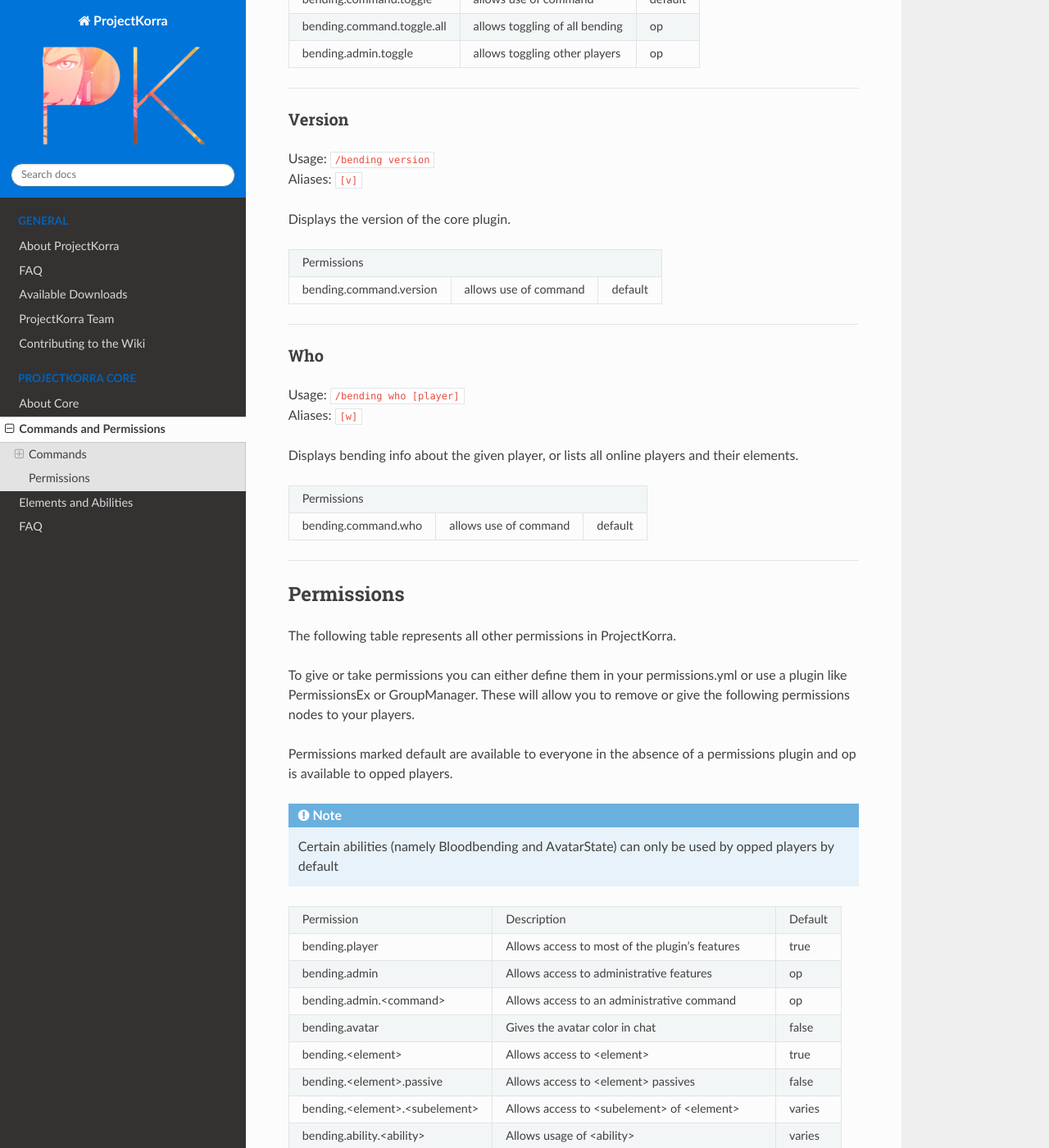
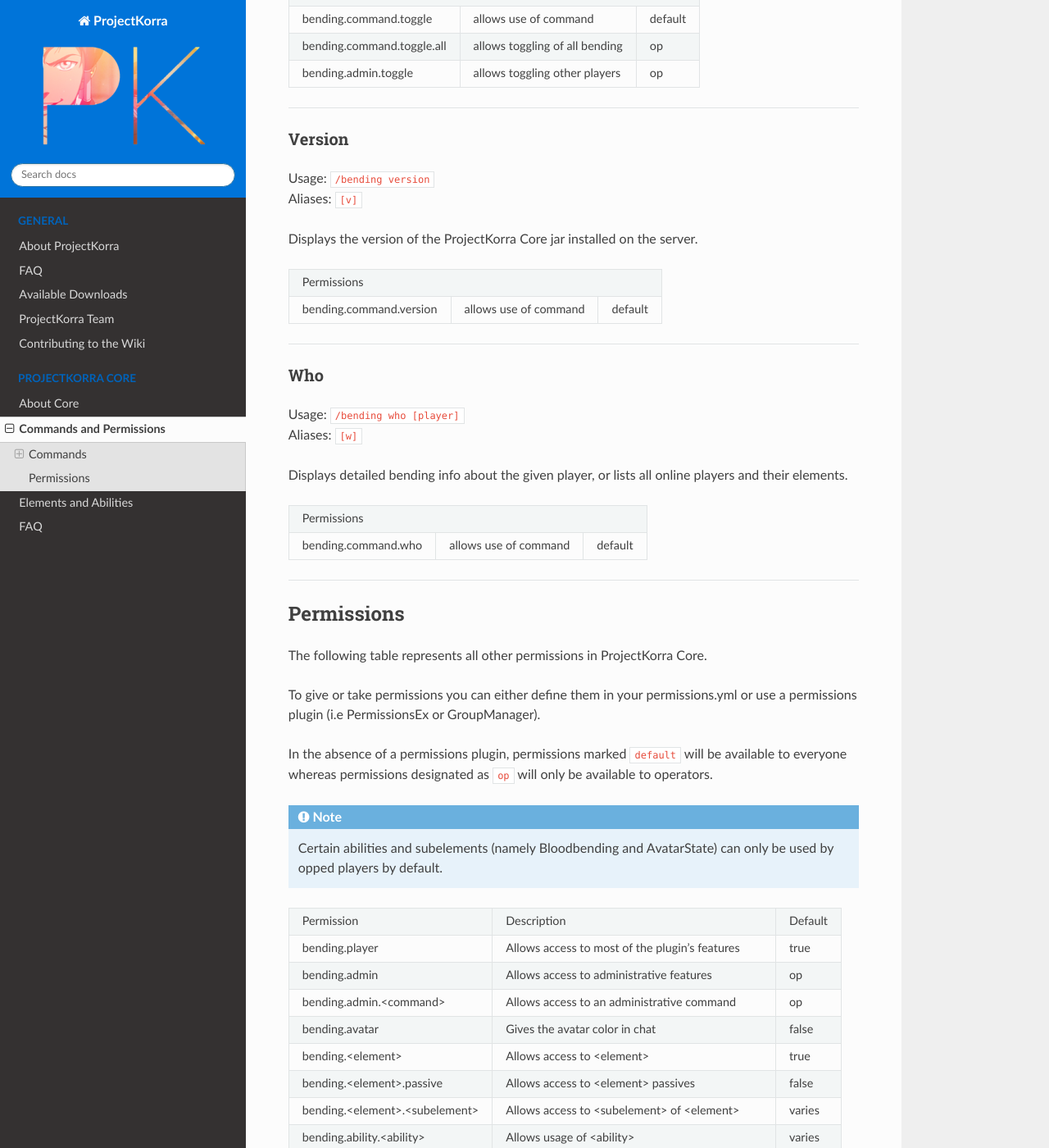
Before and after one commit to ProjectKorra/ProjectKorraWiki, a Sphinx documentation site: the page built from source/pkcore/commands.rst, in a window 1280 px wide and 1400 px high, scrolled down 6086 px. Shown: the whole window at 82% size. Built offline with Sphinx 7.4.7 and the Read the Docs theme 2.0.0, drawn with Linux system fonts in a browser that asks for light colours; some of the changed text lies outside the part shown.

Commit message:
Update commands.rst

```diff
--- a/source/pkcore/commands.rst
+++ b/source/pkcore/commands.rst
@@ -2,7 +2,7 @@
 Commands and Permissions
 ========================
 
-This page contains all of the commands and permissions in ProjectKorra (Core).
+This page contains all of the commands and permissions in ProjectKorra Core.
 
 .. note:: Last updated for v1.8.8
 
@@ -11,11 +11,11 @@
 The base command for the ProjectKorra plugin is ``/projectkorra``. Aliases for this
 command are ``/bending, /b, /bend, /tla, /mtla, /korra,  /pk``.
 
-.. tip:: the ``/projectkorra`` command is more commonly known as ``/bending``
+.. tip:: the ``/projectkorra`` command is more commonly known as ``/bending`` and will be referred below by that alias.
 
 +++++
 
-.. note:: Commands are all actually subcommands of ``/bending``, where one would
+.. note:: All commands are actually subcommands of ``/bending``, where one would
           do /bending <subcommand> to perform a function. (i.e /bending help)
 
 | Argument Syntax
@@ -314,7 +314,7 @@
 | Usage: ``/bending version``
 | Aliases: ``[v]``
 
-Displays the version of the core plugin.
+Displays the version of the ProjectKorra Core jar installed on the server.
 
 +-------------------------------------------------------------------------------------------------+
 | Permissions                                                                                     |
@@ -329,8 +329,7 @@
 | Usage: ``/bending who [player]``
 | Aliases: ``[w]``
 
-Displays bending info about the given player, or lists all online
-players and their elements.
+Displays detailed bending info about the given player, or lists all online players and their elements.
 
 +-------------------------------------------------------------------------------------------------+
 | Permissions                                                                                     |
@@ -342,13 +341,13 @@
 
 Permissions
 ===========
-The following table represents all other permissions in ProjectKorra.
+The following table represents all other permissions in ProjectKorra Core.
 
-To give or take permissions you can either define them in your permissions.yml or use a plugin like PermissionsEx or GroupManager. These will allow you to remove or give the following permissions nodes to your players.
+To give or take permissions you can either define them in your permissions.yml or use a permissions plugin (i.e PermissionsEx or GroupManager).
 
-Permissions marked default are available to everyone in the absence of a permissions plugin and op is available to opped players.
+In the absence of a permissions plugin, permissions marked ``default`` will be available to everyone whereas permissions designated as ``op`` will only be available to operators.
 
-.. note:: Certain abilities (namely Bloodbending and AvatarState) can only be used by opped players by default
+.. note:: Certain abilities and subelements (namely Bloodbending and AvatarState) can only be used by opped players by default.
 
 +--------------------------------+------------------------------------------------+---------+
 | Permission                     | Description                                    | Default |
```
Also changed, not shown: other parts of source/pkcore/commands.rst (+3 -3 lines).
